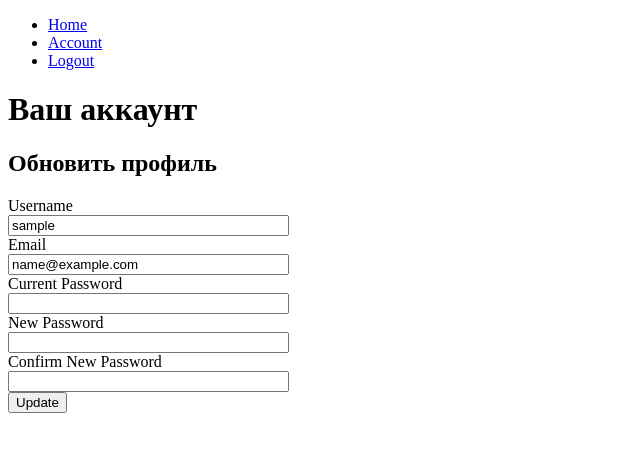
After one commit to newLisa2024/authWebPy, a Flask app: page /account in a window 1280 px wide. The commit adds this page. Shown: the top 452 px of the page, without its empty margins (0-640 px from the left). Run offline with Flask 3, Linux system fonts and the light colour scheme; the visitor is signed in with stand-in values (Sample User, id 1).

Commit message:
add the entire project

```diff
--- a/app/forms.py
+++ b/app/forms.py
@@ -1,8 +1,8 @@
 from flask_wtf import FlaskForm
 from wtforms import StringField, SubmitField, PasswordField, BooleanField
-from wtforms.validators import DataRequired, Length, Email, EqualTo,ValidationError
+from wtforms.validators import DataRequired, Length, Email, EqualTo, ValidationError
+from flask_login import current_user
 from app.models import User
-
 
 class RegistrationForm(FlaskForm):
     username = StringField('Username', validators=[DataRequired(), Length(min=2, max=35)])
@@ -24,5 +24,25 @@ class RegistrationForm(FlaskForm):
 class LoginForm(FlaskForm):
     email = StringField('Email', validators=[DataRequired(), Email()])
     password = PasswordField('Password', validators=[DataRequired()])
-    remember_me = BooleanField('Запомни меня')
+    remember = BooleanField('Запомни меня')
     submit = SubmitField('Login')
+
+class UpdateAccountForm(FlaskForm):
+    username = StringField('Username', validators=[DataRequired(), Length(min=2, max=35)])
+    email = StringField('Email', validators=[DataRequired(), Email()])
+    current_password = PasswordField('Current Password', validators=[DataRequired()])
+    new_password = PasswordField('New Password', validators=[DataRequired(), Length(min=6)])
+    confirm_new_password = PasswordField('Confirm New Password', validators=[DataRequired(), EqualTo('new_password')])
+    submit = SubmitField('Update')
+
+    def validate_username(self, username):
+        if username.data != current_user.username:
+            user = User.query.filter_by(username=username.data).first()
+            if user:
+                raise ValidationError('That username is taken. Please choose a different one.')
+
+    def validate_email(self, email):
+        if email.data != current_user.email:
+            user = User.query.filter_by(email=email.data).first()
+            if user:
+                raise ValidationError('That email is already in use. Please choose a different one.')
--- a/app/models.py
+++ b/app/models.py
@@ -12,4 +12,4 @@ class User(db.Model, UserMixin):
     password = db.Column(db.String(60), nullable=False)
 
     def __repr__(self):
-        return f'User:{self.username}, email:{self.email}'
+        return f'User: {self.username}, email: {self.email}'
--- a/app/routes.py
+++ b/app/routes.py
@@ -1,17 +1,13 @@
-from flask import render_template, request, redirect
-from flask_login import login_user, logout_user,current_user, login_required
+from flask import render_template, request, redirect, url_for, flash
+from flask_login import login_user, logout_user, current_user, login_required
+from app import app, db, bcrypt
 from app.models import User
-from app import app, db, bcrypt
-from app.forms import RegistrationForm, LoginForm
-from flask import url_for
-from flask import flash
-
-
+from app.forms import RegistrationForm, LoginForm, UpdateAccountForm
 
 @app.route('/')
 @app.route('/home')
 def home():
-    return render_template('home.html')
+    return render_template('home.html', title='Home')
 
 @app.route('/register', methods=['GET', 'POST'])
 def register():
@@ -25,8 +21,7 @@ def register():
         db.session.commit()
         flash('Вы успешно зарегистрировались', 'success')
         return redirect(url_for('login'))
-    return render_template('register.html')
-
+    return render_template('register.html', title='Register', form=form)
 
 @app.route('/login', methods=['GET', 'POST'])
 def login():
@@ -36,19 +31,33 @@ def login():
     if form.validate_on_submit():
         user = User.query.filter_by(email=form.email.data).first()
         if user and bcrypt.check_password_hash(user.password, form.password.data):
-            login_user(user, remember=form.remember_me.data)
+            login_user(user, remember=form.remember.data)
             return redirect(url_for('home'))
         else:
-            flash('Неправильная почта или пароль')
-
-    return render_template('login.html')
+            flash('Неправильная почта или пароль', 'danger')
+    return render_template('login.html', title='Login', form=form)
 
 @app.route('/logout')
 def logout():
     logout_user()
     return redirect(url_for('home'))
 
-@app.route('/account')
+@app.route('/account', methods=['GET', 'POST'])
 @login_required
 def account():
-    return render_template('account.html')
+    form = UpdateAccountForm()
+    if form.validate_on_submit():
+        if bcrypt.check_password_hash(current_user.password, form.current_password.data):
+            current_user.username = form.username.data
+            current_user.email = form.email.data
+            hashed_password = bcrypt.generate_password_hash(form.new_password.data).decode('utf-8')
+            current_user.password = hashed_password
+            db.session.commit()
+            flash('Your account has been updated!', 'success')
+            return redirect(url_for('account'))
+        else:
+            flash('Current password is incorrect.', 'danger')
+    elif request.method == 'GET':
+        form.username.data = current_user.username
+        form.email.data = current_user.email
+    return render_template('account.html', title='Account', form=form)
--- /dev/null
+++ b/app/templates/account.html
@@ -0,0 +1,37 @@
+{% extends "base.html" %}
+
+{% block title %}
+Аккаунт
+{% endblock %}
+
+{% block content %}
+<h1>Ваш аккаунт</h1>
+
+<h2>Обновить профиль</h2>
+<form method="post" action="{{ url_for('account') }}">
+    {{ form.hidden_tag() }}
+    <div>
+        {{ form.username.label }}<br>
+        {{ form.username(size=32) }}
+    </div>
+    <div>
+        {{ form.email.label }}<br>
+        {{ form.email(size=32) }}
+    </div>
+    <div>
+        {{ form.current_password.label }}<br>
+        {{ form.current_password(size=32) }}
+    </div>
+    <div>
+        {{ form.new_password.label }}<br>
+        {{ form.new_password(size=32) }}
+    </div>
+    <div>
+        {{ form.confirm_new_password.label }}<br>
+        {{ form.confirm_new_password(size=32) }}
+    </div>
+    <div>
+        {{ form.submit() }}
+    </div>
+</form>
+{% endblock %}
--- a/app/templates/base.html
+++ b/app/templates/base.html
@@ -2,9 +2,41 @@
 <html lang="en">
 <head>
     <meta charset="UTF-8">
-    <title>Title</title>
+    <title>
+
+        {% block title %}
+        {% endblock %}
+
+    </title>
 </head>
 <body>
 
+    <nav>
+        <ul>
+            <li><a href="{{ url_for('home') }}">Home</a></li>
+            {% if current_user.is_authenticated %}
+                <li><a href="{{ url_for('account') }}">Account</a></li>
+                <li><a href="{{ url_for('logout') }}">Logout</a></li>
+            {% else %}
+                <li><a href="{{ url_for('login') }}">Login</a></li>
+                <li><a href="{{ url_for('register') }}">Register</a></li>
+            {% endif %}
+        </ul>
+    </nav>
+
+    <div>
+        {% with messages = get_flashed_messages(with_categories=true) %}
+            {% if messages %}
+                {% for category, message in messages %}
+                    <div class="alert alert-{{ category }}">{{ message }}</div>
+                {% endfor %}
+            {% endif %}
+        {% endwith %}
+    </div>
+    <div>
+        {% block content %}
+
+        {% endblock %}
+    </div>
 </body>
 </html>
--- a/main.py
+++ b/main.py
@@ -0,0 +1,4 @@
+from app import app
+
+if __name__ == '__main__':
+    app.run(debug=True)
```
Also changed, not shown: app/templates/home.html (+10 -9 lines), app/templates/login.html (+28 -9 lines), app/templates/register.html (+31 -9 lines), create_db.py (added, +8 -0 lines), app/__init__.py (line endings or trailing spaces).
